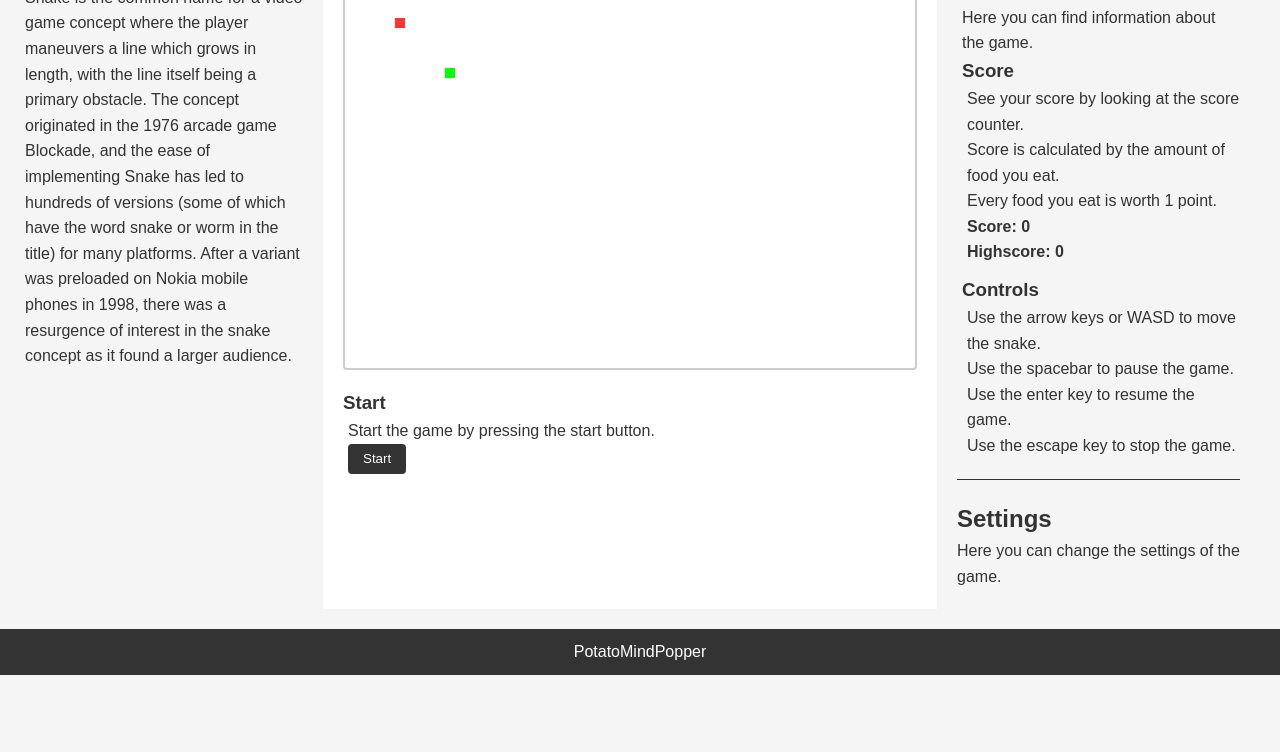
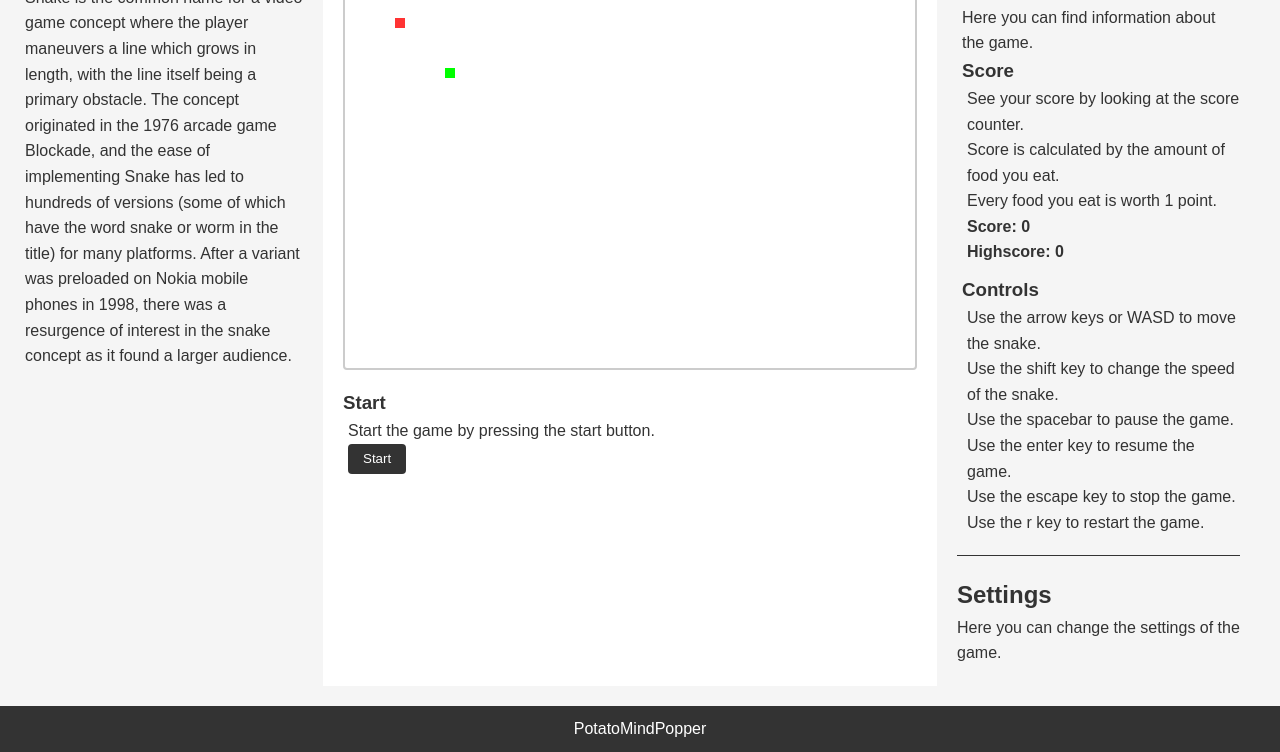
Before and after one commit to PotatoMindPopper/Snake, a plain HTML site: page index.html in a window 1280 px wide. Shown: the part 132-884 px from the top of the page. Before the commit the page ends 807 px from the top, so only its background shows below. Drawn offline with Linux system fonts and the light colour scheme.

Commit message:
add more control info

```diff
--- a/index.html
+++ b/index.html
@@ -105,9 +105,11 @@
                         <h3>Controls</h3>
                         <p>
                             Use the arrow keys or WASD to move the snake.<br>
+                            Use the shift key to change the speed of the snake.<br>
                             Use the spacebar to pause the game.<br>
                             Use the enter key to resume the game.<br>
-                            Use the escape key to stop the game.
+                            Use the escape key to stop the game.<br>
+                            Use the r key to restart the game.
                         </p>
                     </div>
                 </div>
```
